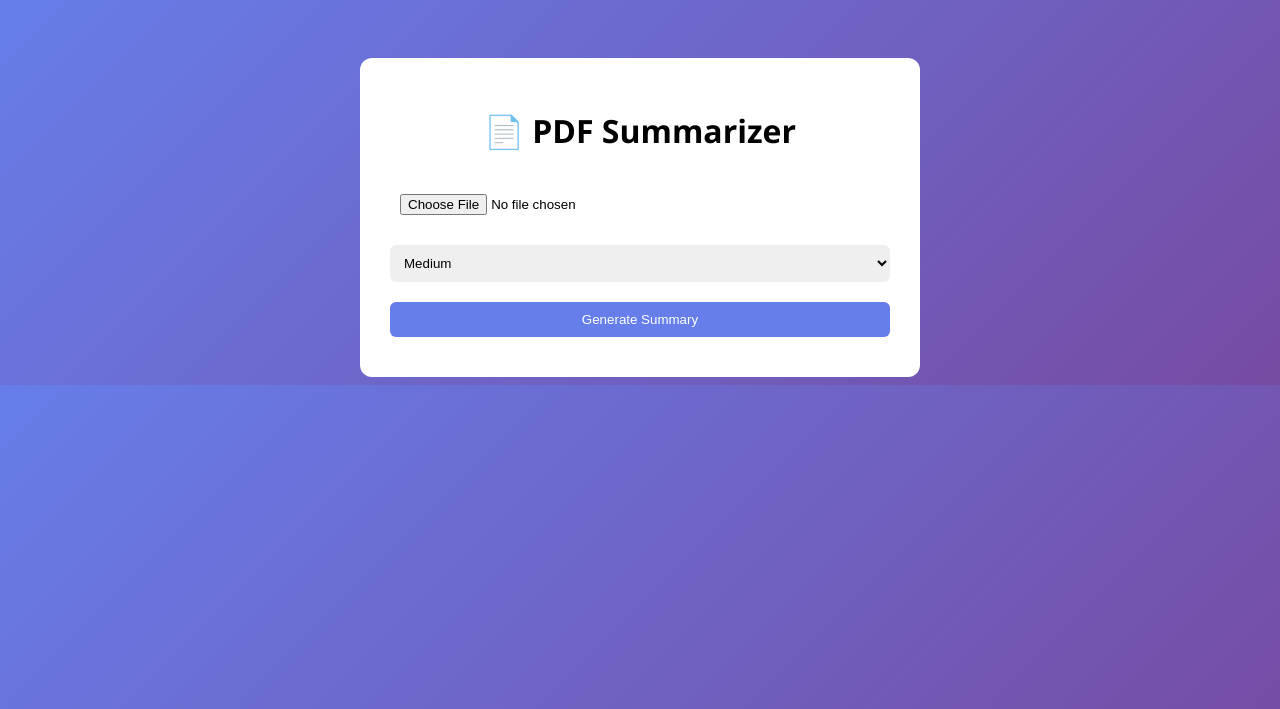
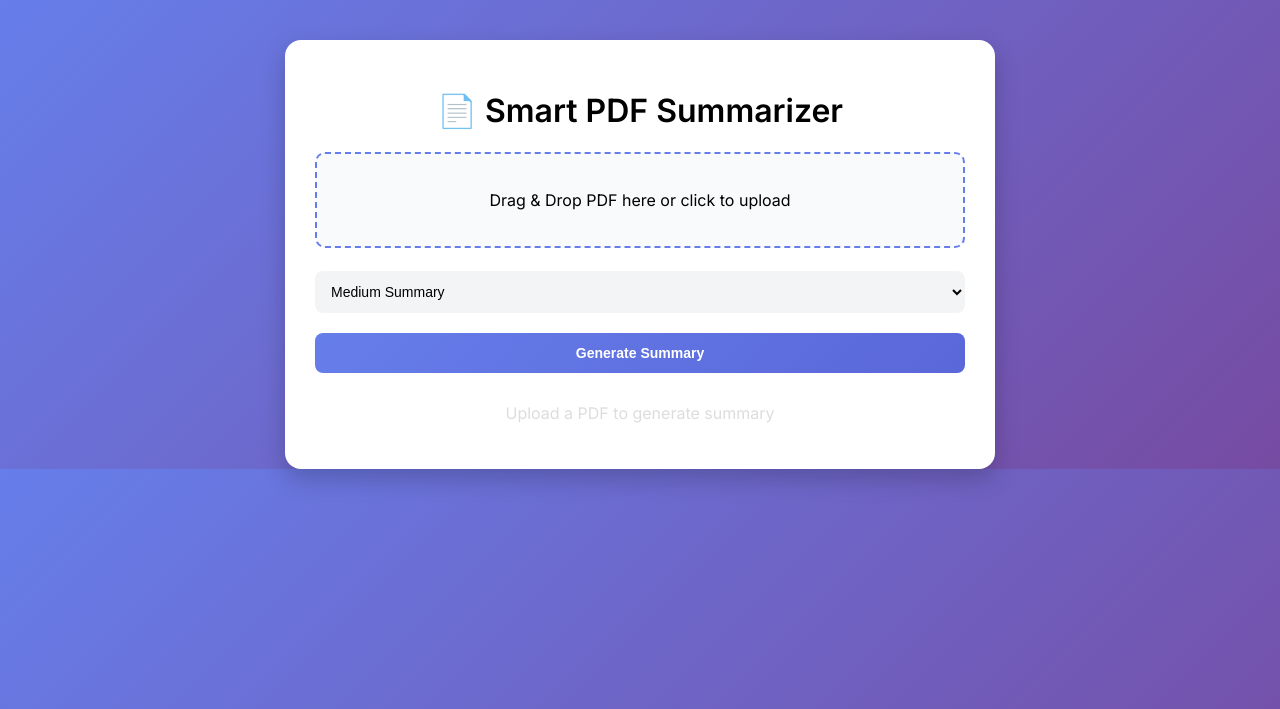
Before and after one commit to 202511040-dev/Deep_Learnign_Project, a Flask app: page / in a window 1280 px wide. Shown: the top 709 px of the page. Run offline with Flask 3, Linux system fonts and the light colour scheme.

Commit message:
Update logicc and UI

```diff
--- a/app.py
+++ b/app.py
@@ -1,25 +1,26 @@
-from flask import Flask, render_template, request
+from flask import Flask, render_template, request, send_file
 from transformers import BartForConditionalGeneration, BartTokenizer
 import pdfplumber
 import os
 import torch
 from reportlab.lib.pagesizes import letter
 from reportlab.pdfgen import canvas
-from flask import send_file
+import re
+from sklearn.feature_extraction.text import TfidfVectorizer
+import numpy as np
 
 app = Flask(__name__)
 
-# Load model
+# ---------------- MODEL ----------------
 MODEL_PATH = "pdf_summarizer_model"
-
-tokenizer = BartTokenizer.from_pretrained(MODEL_PATH)
 
 device = "cuda" if torch.cuda.is_available() else "cpu"
 
+tokenizer = BartTokenizer.from_pretrained(MODEL_PATH)
 model = BartForConditionalGeneration.from_pretrained(MODEL_PATH).to(device)
 
 
-# ---------- YOUR EXISTING FUNCTIONS ----------
+# ---------------- PDF ----------------
 def extract_text_from_pdf(pdf_path):
     text = ""
     with pdfplumber.open(pdf_path) as pdf:
@@ -31,78 +32,201 @@ def extract_text_from_pdf(pdf_path):
 
 
 def clean_text(text):
-    import re
     text = re.sub(r'\[\d+(,\s*\d+)*\]', '', text)
     text = re.sub(r'\s+', ' ', text)
     return text
 
 
-def summarize(text, mode="medium"):
-    params = {
-        "short": (80, 30),
-        "medium": (150, 60),
-        "detailed": (250, 100)
-    }
+# ---------------- CHUNKING ----------------
+def adaptive_chunking(text, tokenizer, max_tokens=900):
+    sentences = text.split(". ")
+    chunks, current_chunk = [], ""
 
-    max_len, min_len = params.get(mode, (150, 60))
+    for sentence in sentences:
+        if len(tokenizer(current_chunk + sentence)["input_ids"]) < max_tokens:
+            current_chunk += sentence + ". "
+        else:
+            chunks.append(current_chunk)
+            current_chunk = sentence + ". "
+
+    if current_chunk:
+        chunks.append(current_chunk)
+
+    return chunks
+
+
+# ---------------- RANKING ----------------
+def rank_chunks(chunks):
+    vectorizer = TfidfVectorizer(stop_words='english')
+    X = vectorizer.fit_transform(chunks)
+    scores = np.sum(X.toarray(), axis=1)
+    ranked = [c for _, c in sorted(zip(scores, chunks), reverse=True)]
+    return ranked
+
+
+# ---------------- SELECTION ----------------
+def select_chunks(ranked_chunks, mode):
+    total = len(ranked_chunks)
+
+    if mode == "short":
+        return ranked_chunks[:max(2, int(0.2 * total))]
+    elif mode == "detailed":
+        return ranked_chunks[:max(8, int(0.8 * total))]
+    else:
+        return ranked_chunks[:max(4, int(0.5 * total))]
+
+
+# ---------------- CHUNK SUMMARY ----------------
+def summarize_chunks(chunks, mode):
+    summaries = []
+
+    for chunk in chunks:
+        inputs = tokenizer(chunk, return_tensors="pt", truncation=True, max_length=1024).to(device)
+
+        ids = model.generate(
+            inputs["input_ids"],
+            max_length=120,
+            min_length=40,
+            num_beams=4
+        )
+
+        summaries.append(tokenizer.decode(ids[0], skip_special_tokens=True))
+
+    return summaries
+
+
+# ---------------- CLEANING ----------------
+def remove_redundancy(text):
+    sentences = text.split(".")
+    seen = set()
+    unique = []
+
+    for s in sentences:
+        s = s.strip()
+        if s and s not in seen:
+            seen.add(s)
+            unique.append(s)
+
+    return ". ".join(unique)
+
+
+# ---------------- FINAL REFINEMENT ----------------
+def refine_summary(text, mode):
+    if mode == "short":
+        max_len, min_len = 80, 30
+    elif mode == "detailed":
+        max_len, min_len = 300, 120
+    else:
+        max_len, min_len = 150, 60
 
     inputs = tokenizer(text, return_tensors="pt", truncation=True, max_length=1024).to(device)
 
-    summary_ids = model.generate(
+    ids = model.generate(
         inputs["input_ids"],
         max_length=max_len,
         min_length=min_len,
-        num_beams=4
+        num_beams=6,
+        length_penalty=2.2,
+        repetition_penalty=1.3,
+        no_repeat_ngram_size=3
     )
 
-    return tokenizer.decode(summary_ids[0], skip_special_tokens=True)
+    return tokenizer.decode(ids[0], skip_special_tokens=True)
 
 
+# ---------------- TITLE ----------------
+def generate_title(text):
+    inputs = tokenizer(text, return_tensors="pt", truncation=True, max_length=512).to(device)
+
+    ids = model.generate(inputs["input_ids"], max_length=20)
+
+    return tokenizer.decode(ids[0], skip_special_tokens=True)
 
 
+# ---------------- KEY POINTS ----------------
+def extract_key_points(text):
+    sentences = text.split(".")
+    points = []
+
+    for s in sentences:
+        s = s.strip()
+        if len(s) > 20:
+            points.append(s)
+        if len(points) == 5:
+            break
+
+    return points
+
+
+# ---------------- MAIN PIPELINE ----------------
+def advanced_summarization(text, mode):
+    chunks = adaptive_chunking(text, tokenizer)
+
+    ranked = rank_chunks(chunks)
+    selected = select_chunks(ranked, mode)
+
+    chunk_summaries = summarize_chunks(selected, mode)
+
+    combined = " ".join(chunk_summaries)
+    combined = remove_redundancy(combined)
+
+    final_summary = refine_summary(combined, mode)
+    final_summary = remove_redundancy(final_summary)
+
+    title = generate_title(final_summary)
+    points = extract_key_points(final_summary)
+
+    return {
+        "title": title,
+        "summary": final_summary,
+        "points": points
+    }
+
+
+# ---------------- PDF SAVE ----------------
 def save_summary_pdf(text, filename="summary.pdf"):
     c = canvas.Canvas(filename, pagesize=letter)
-    width, height = letter
+    y = 750
 
-    lines = text.split("\n")
-    y = height - 40
-
-    for line in lines:
+    for line in text.split("\n"):
         c.drawString(40, y, line[:90])
         y -= 15
         if y < 40:
             c.showPage()
-            y = height - 40
+            y = 750
 
     c.save()
 
-# ---------- ROUTES ----------
+
+# ---------------- ROUTES ----------------
 @app.route("/", methods=["GET", "POST"])
 def index():
-    summary = ""
+    result = None
 
     if request.method == "POST":
         file = request.files["pdf"]
         mode = request.form["mode"]
 
         if file:
-            file_path = "temp.pdf"
-            file.save(file_path)
+            path = "temp.pdf"
+            file.save(path)
 
-            text = extract_text_from_pdf(file_path)
+            text = extract_text_from_pdf(path)
             text = clean_text(text)
 
-            summary = summarize(text, mode)
-            save_summary_pdf(summary)
+            result = advanced_summarization(text, mode)
 
-            os.remove(file_path)
+            save_summary_pdf(result["summary"])
 
-    return render_template("index.html", summary=summary)
+            os.remove(path)
+
+    return render_template("index.html", result=result)
 
 
 @app.route("/download")
 def download():
     return send_file("summary.pdf", as_attachment=True)
 
+
 if __name__ == "__main__":
     app.run(debug=True)
--- a/static/style.css
+++ b/static/style.css
@@ -1,7 +1,7 @@
 body {
-    font-family: 'Segoe UI';
+    font-family: 'Inter', sans-serif;
     background: linear-gradient(135deg, #667eea, #764ba2);
-    color: white;
+    margin: 0;
     display: flex;
     justify-content: center;
 }
@@ -10,38 +10,132 @@ body {
     background: white;
     color: black;
     padding: 30px;
-    margin-top: 50px;
-    border-radius: 12px;
-    width: 500px;
+    margin-top: 40px;
+    border-radius: 16px;
+    width: 650px;
+    box-shadow: 0 10px 25px rgba(0,0,0,0.2);
+}
+
+h1 {
     text-align: center;
 }
 
+/* Drag Drop */
+#drop-area {
+    border: 2px dashed #667eea;
+    padding: 20px;
+    border-radius: 10px;
+    text-align: center;
+    cursor: pointer;
+    margin-bottom: 10px;
+    background: #f9fafb;
+}
+
+#drop-area.highlight {
+    background: #eef2ff;
+}
+
+#fileInput {
+    display: none;
+}
+
+#fileName {
+    font-size: 13px;
+    color: #555;
+}
+
+/* Inputs */
 input, select, button {
     width: 100%;
-    padding: 10px;
+    padding: 12px;
     margin: 10px 0;
-    border-radius: 6px;
+    border-radius: 8px;
     border: none;
+    font-size: 14px;
+}
+
+select {
+    background: #f3f4f6;
 }
 
 button {
-    background: #667eea;
+    background: linear-gradient(135deg, #667eea, #5a67d8);
     color: white;
+    font-weight: bold;
     cursor: pointer;
+    transition: 0.3s;
 }
 
 button:hover {
-    background: #5a67d8;
+    transform: scale(1.03);
 }
 
+/* Result */
 .result {
+    margin-top: 25px;
+    padding: 15px;
+    border-radius: 10px;
+    background: #f9fafb;
+}
+
+.result h2 {
+    border-bottom: 2px solid #eee;
+    padding-bottom: 5px;
+}
+
+/* Title */
+.title {
+    font-weight: bold;
+    font-size: 18px;
+}
+
+/* Points */
+ul {
+    padding-left: 20px;
+}
+
+li {
+    margin-bottom: 6px;
+}
+
+/* Mode Tag */
+.mode-tag {
+    background: #e0e7ff;
+    padding: 5px 10px;
+    border-radius: 6px;
+    font-size: 12px;
+    display: inline-block;
+}
+
+/* Buttons */
+.buttons {
+    display: flex;
+    gap: 10px;
+    margin-top: 10px;
+}
+
+/* Scrollable summary */
+#summaryText {
+    max-height: 200px;
+    overflow-y: auto;
+    padding-right: 5px;
+}
+
+/* Placeholder */
+.placeholder {
+    text-align: center;
+    color: #ddd;
     margin-top: 20px;
-    text-align: left;
 }
 
 /* Loader */
 .hidden {
     display: none;
+}
+
+#loader {
+    text-align: center;
+    margin-top: 15px;
 }
 
 .spinner {
--- a/templates/index.html
+++ b/templates/index.html
@@ -1,7 +1,11 @@
 <!DOCTYPE html>
 <html>
 <head>
-    <title>PDF Summarizer</title>
+    <title>Smart PDF Summarizer</title>
+
+    <!-- Font -->
+    <link href="https://fonts.googleapis.com/css2?family=Inter:wght@400;600&display=swap" rel="stylesheet">
+
     <link rel="stylesheet" href="/static/style.css">
 </head>
 
@@ -9,49 +13,124 @@
 
 <div class="container">
 
-<h1>📄 PDF Summarizer</h1>
+<h1>📄 Smart PDF Summarizer</h1>
 
 <form method="POST" enctype="multipart/form-data" onsubmit="showLoader()">
 
-    <input type="file" name="pdf" accept=".pdf" required>
+    <!-- Drag & Drop -->
+    <div id="drop-area">
+        <p>Drag & Drop PDF here or click to upload</p>
+        <input type="file" name="pdf" accept=".pdf" required id="fileInput">
+    </div>
 
+    <p id="fileName"></p>
+
+    <!-- Mode -->
     <select name="mode">
-        <option value="short">Short</option>
-        <option value="medium" selected>Medium</option>
-        <option value="detailed">Detailed</option>
+        <option value="short">Short Summary</option>
+        <option value="medium" selected>Medium Summary</option>
+        <option value="detailed">Detailed Summary</option>
     </select>
 
-    <button type="submit">Generate Summary</button>
+    <button type="submit" id="submitBtn">Generate Summary</button>
 </form>
 
-<!-- LOADER -->
+<!-- Loader -->
 <div id="loader" class="hidden">
     <div class="spinner"></div>
-    <p>Processing... please wait</p>
+    <p>Analyzing document... Generating summary...</p>
 </div>
 
-{% if summary %}
+<!-- Empty State -->
+{% if not result %}
+<p class="placeholder">Upload a PDF to generate summary</p>
+{% endif %}
+
+<!-- Result -->
+{% if result %}
 <div class="result">
-    <h2>Summary</h2>
-    <p id="summaryText">{{ summary }}</p>
 
-    <button onclick="copyText()">Copy</button>
-    <a href="/download"><button>Download PDF</button></a>
+    <p class="mode-tag">Mode: {{ request.form.mode }}</p>
+
+    <h2>📌 Title</h2>
+    <p class="title">{{ result.title }}</p>
+
+    <h2>🔑 Key Points</h2>
+    <ul>
+        {% for p in result.points %}
+        <li>{{ p }}</li>
+        {% endfor %}
+    </ul>
+
+    <h2>📝 Summary</h2>
+    <p id="summaryText">{{ result.summary }}</p>
+
+    <div class="buttons">
+        <button onclick="copyText(event)">Copy</button>
+        <a href="/download"><button type="button">Download PDF</button></a>
+    </div>
+
 </div>
 {% endif %}
 
 </div>
 
 <script>
+
+// Drag & Drop
+const dropArea = document.getElementById("drop-area");
+const fileInput = document.getElementById("fileInput");
+
+dropArea.addEventListener("click", () => fileInput.click());
+
+dropArea.addEventListener("dragover", (e) => {
+    e.preventDefault();
+    dropArea.classList.add("highlight");
+});
+
+dropArea.addEventListener("dragleave", () => {
+    dropArea.classList.remove("highlight");
+});
+
+dropArea.addEventListener("drop", (e) => {
+    e.preventDefault();
+    fileInput.files = e.dataTransfer.files;
+    dropArea.classList.remove("highlight");
+    showFileName();
+});
+
+// Show file name
+fileInput.addEventListener("change", showFileName);
+
+function showFileName() {
+    const file = fileInput.files[0];
+    if (file) {
+        document.getElementById("fileName").innerText = file.name;
+    }
+}
+
+// Loader + disable button
 function showLoader() {
     document.getElementById("loader").classList.remove("hidden");
+
+    const btn = document.getElementById("submitBtn");
+    btn.innerText = "Processing...";
+    btn.disabled = true;
 }
 
-function copyText() {
+// Copy with feedback
+function copyText(event) {
     const text = document.getElementById("summaryText").innerText;
     navigator.clipboard.writeText(text);
-    alert("Copied!");
+
+    const btn = event.target;
+    btn.innerText = "Copied!";
+
+    setTimeout(() => {
+        btn.innerText = "Copy";
+    }, 1500);
 }
+
 </script>
 
 </body>
```
Also changed, not shown: 2 other files.
